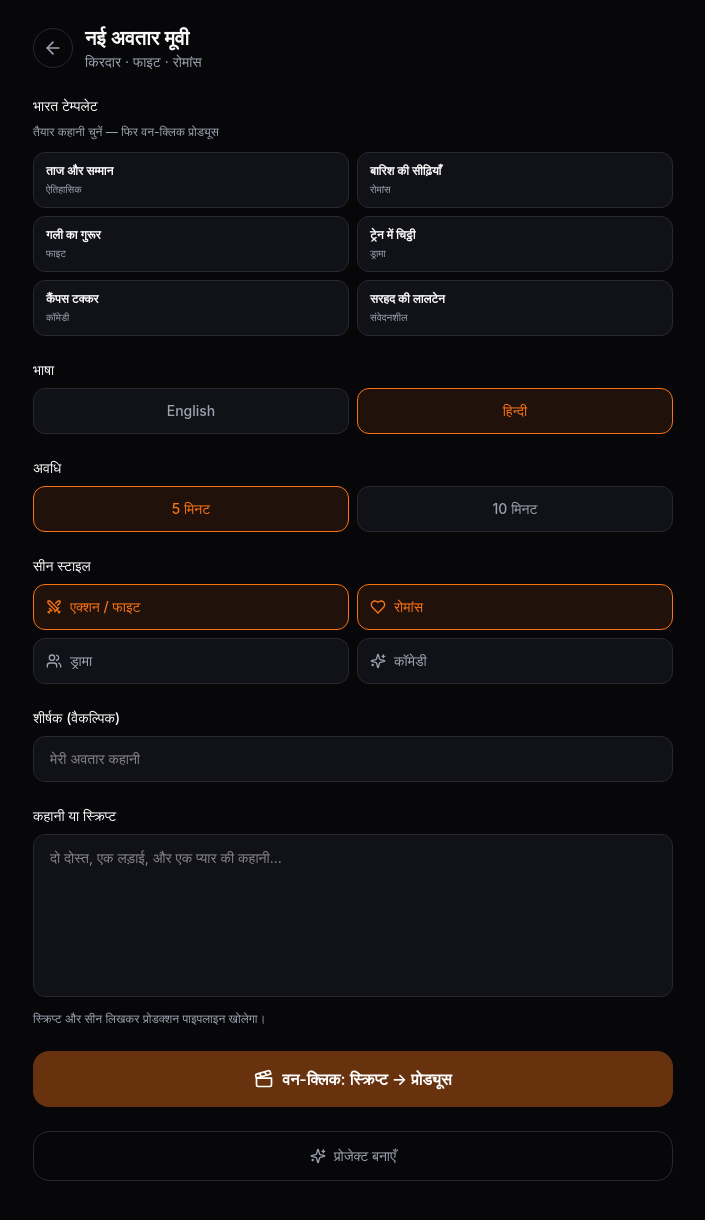
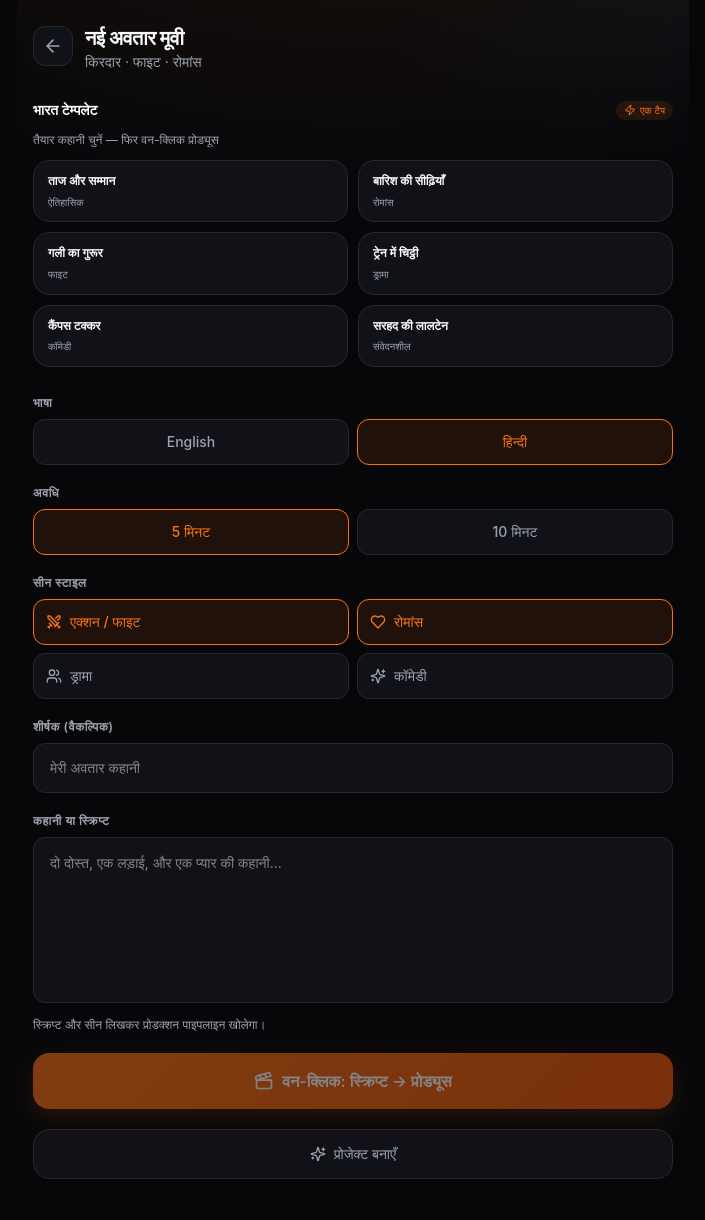
Before and after one commit to bharatnavkalkhand/Bharat-AI, a React (Vite) app: page /create in a window 1280 px wide. Shown: the top 1220 px of the page, without its empty margins (287-992 px from the left). Built offline with nearby package versions, Linux system fonts and the light colour scheme.

Commit message:
ui: professional Create Movie page matching home design

```diff
--- a/src/pages/CreateMoviePage.tsx
+++ b/src/pages/CreateMoviePage.tsx
@@ -8,6 +8,7 @@ import {
   Users,
   Clapperboard,
   Loader2,
+  Zap,
 } from "lucide-react";
 import { useMovieStore } from "@/store/movie-store";
 import { generateScript } from "@/lib/script-engine";
@@ -100,31 +101,37 @@ export function CreateMoviePage() {
   const ui = language;
 
   return (
-    <main className="mx-auto max-w-lg px-4 pb-24 pt-6 sm:max-w-2xl">
-      <header className="mb-6 flex items-center gap-3">
+    <main className="page-shell mx-auto min-h-dvh max-w-lg px-4 pb-28 pt-6 sm:max-w-2xl">
+      <header className="mb-7 flex items-start gap-3">
         <Link
           to="/"
-          className="flex h-10 w-10 items-center justify-center rounded-full border border-border text-muted transition hover:bg-card"
+          className="mt-0.5 flex h-10 w-10 shrink-0 items-center justify-center rounded-xl border border-border bg-card text-muted transition hover:border-accent/40 hover:text-fg"
         >
           <ArrowLeft className="h-5 w-5" />
         </Link>
-        <div>
-          <h1 className="text-xl font-semibold">{t(ui, "newMovie")}</h1>
+        <div className="min-w-0 flex-1">
+          <h1 className="text-xl font-bold tracking-tight">{t(ui, "newMovie")}</h1>
           <p className="text-sm text-muted">{t(ui, "newMovieSub")}</p>
         </div>
       </header>
 
-      {/* Phase 5 templates */}
-      <section className="mb-6">
-        <h2 className="mb-2 text-sm font-medium">
-          {language === "hi" ? "भारत टेम्पलेट" : "Bharat templates"}
-        </h2>
+      {/* Templates */}
+      <section className="mb-7">
+        <div className="mb-3 flex items-center justify-between gap-2">
+          <h2 className="text-sm font-semibold">
+            {language === "hi" ? "भारत टेम्पलेट" : "Bharat templates"}
+          </h2>
+          <span className="inline-flex items-center gap-1 rounded-full bg-accent/10 px-2 py-0.5 text-[10px] font-medium text-accent">
+            <Zap className="h-3 w-3" />
+            {language === "hi" ? "एक टैप" : "One tap"}
+          </span>
+        </div>
         <p className="mb-3 text-xs text-muted">
           {language === "hi"
             ? "तैयार कहानी चुनें — फिर वन-क्लिक प्रोड्यूस"
             : "Pick a ready story — then one-click produce"}
         </p>
-        <div className="grid grid-cols-2 gap-2">
+        <div className="grid grid-cols-2 gap-2.5">
           {BHARAT_TEMPLATES.map((tpl) => {
             const active = pickedTemplate === tpl.id;
             return (
@@ -133,16 +140,14 @@ export function CreateMoviePage() {
                 type="button"
                 onClick={() => applyTemplate(tpl)}
                 className={cn(
-                  "rounded-xl border px-3 py-2.5 text-left transition",
-                  active
-                    ? "border-accent bg-accent/10"
-                    : "border-border bg-card hover:border-accent/40",
+                  "card-pro px-3.5 py-3 text-left",
+                  active && "border-accent bg-accent/10 shadow-sm shadow-orange-500/10",
                 )}
               >
-                <p className="text-xs font-semibold leading-tight">
+                <p className="text-xs font-semibold leading-snug">
                   {language === "hi" ? tpl.titleHi : tpl.titleEn}
                 </p>
-                <p className="mt-1 text-[10px] text-muted">
+                <p className="mt-1.5 text-[10px] leading-snug text-muted">
                   {language === "hi" ? tpl.tagHi : tpl.tagEn}
                 </p>
               </button>
@@ -151,9 +156,11 @@ export function CreateMoviePage() {
         </div>
       </section>
 
-      <div className="space-y-6">
+      <div className="space-y-5">
         <div>
-          <label className="mb-2 block text-sm font-medium">{t(ui, "language")}</label>
+          <label className="mb-2 block text-xs font-semibold uppercase tracking-wider text-muted">
+            {t(ui, "language")}
+          </label>
           <div className="grid grid-cols-2 gap-2">
             {(
               [
@@ -169,7 +176,7 @@ export function CreateMoviePage() {
                   "rounded-xl border px-4 py-3 text-sm font-medium transition",
                   language === opt.id
                     ? "border-accent bg-accent/10 text-accent"
-                    : "border-border bg-card text-muted hover:border-muted",
+                    : "border-border bg-card text-muted hover:border-border-strong",
                 )}
               >
                 {opt.label}
@@ -179,7 +186,9 @@ export function CreateMoviePage() {
         </div>
 
         <div>
-          <label className="mb-2 block text-sm font-medium">{t(ui, "duration")}</label>
+          <label className="mb-2 block text-xs font-semibold uppercase tracking-wider text-muted">
+            {t(ui, "duration")}
+          </label>
           <div className="grid grid-cols-2 gap-2">
             {(
               [
@@ -195,7 +204,7 @@ export function CreateMoviePage() {
                   "rounded-xl border px-4 py-3 text-sm font-medium transition",
                   duration === opt.id
                     ? "border-accent bg-accent/10 text-accent"
-                    : "border-border bg-card text-muted hover:border-muted",
+                    : "border-border bg-card text-muted hover:border-border-strong",
                 )}
               >
                 {opt.label}
@@ -205,7 +214,9 @@ export function CreateMoviePage() {
         </div>
 
         <div>
-          <label className="mb-2 block text-sm font-medium">{t(ui, "styles")}</label>
+          <label className="mb-2 block text-xs font-semibold uppercase tracking-wider text-muted">
+            {t(ui, "styles")}
+          </label>
           <div className="grid grid-cols-2 gap-2">
             {GENRE_OPTIONS.map((opt) => {
               const Icon = opt.icon;
@@ -219,10 +230,10 @@ export function CreateMoviePage() {
                     "flex items-center gap-2 rounded-xl border px-3 py-3 text-sm font-medium transition",
                     active
                       ? "border-accent bg-accent/10 text-accent"
-                      : "border-border bg-card text-muted hover:border-muted",
+                      : "border-border bg-card text-muted hover:border-border-strong",
                   )}
                 >
-                  <Icon className="h-4 w-4" />
+                  <Icon className="h-4 w-4 shrink-0" />
                   {language === "hi" ? opt.labelHi : opt.labelEn}
                 </button>
               );
@@ -231,19 +242,23 @@ export function CreateMoviePage() {
         </div>
 
         <div>
-          <label className="mb-2 block text-sm font-medium">{t(ui, "titleOpt")}</label>
+          <label className="mb-2 block text-xs font-semibold uppercase tracking-wider text-muted">
+            {t(ui, "titleOpt")}
+          </label>
           <input
             type="text"
             value={title}
             onChange={(e) => setTitle(e.target.value)}
             placeholder={language === "hi" ? "मेरी अवतार कहानी" : "My Avatar Story"}
             maxLength={120}
-            className="w-full rounded-xl border border-border bg-card px-4 py-3 text-sm outline-none focus:border-accent"
+            className="w-full rounded-xl border border-border bg-card px-4 py-3.5 text-sm outline-none transition focus:border-accent"
           />
         </div>
 
         <div>
-          <label className="mb-2 block text-sm font-medium">{t(ui, "storyIdea")}</label>
+          <label className="mb-2 block text-xs font-semibold uppercase tracking-wider text-muted">
+            {t(ui, "storyIdea")}
+          </label>
           <textarea
             value={idea}
             onChange={(e) => setIdea(e.target.value)}
@@ -254,7 +269,7 @@ export function CreateMoviePage() {
             }
             rows={6}
             maxLength={4000}
-            className="w-full resize-none rounded-xl border border-border bg-card px-4 py-3 text-sm leading-relaxed outline-none focus:border-accent"
+            className="w-full resize-none rounded-xl border border-border bg-card px-4 py-3.5 text-sm leading-relaxed outline-none transition focus:border-accent"
           />
           <p className="mt-2 text-xs text-muted">{t(ui, "oneClickHint")}</p>
         </div>
@@ -264,10 +279,8 @@ export function CreateMoviePage() {
           disabled={!canCreate || busy !== "idle"}
           onClick={handleOneClick}
           className={cn(
-            "flex w-full items-center justify-center gap-2 rounded-2xl px-6 py-4 text-base font-semibold text-white transition",
-            canCreate && busy === "idle"
-              ? "bg-accent hover:bg-accent-hover active:scale-[0.98]"
-              : "cursor-not-allowed bg-accent/40",
+            "btn-primary flex w-full items-center justify-center gap-2 px-6 py-4 text-base",
+            (!canCreate || busy !== "idle") && "cursor-not-allowed opacity-50 shadow-none",
           )}
         >
           {busy === "oneclick" ? (
@@ -288,9 +301,9 @@ export function CreateMoviePage() {
           disabled={!canCreate || busy !== "idle"}
           onClick={handleCreateOnly}
           className={cn(
-            "flex w-full items-center justify-center gap-2 rounded-2xl border border-border px-6 py-3.5 text-sm font-medium transition",
+            "flex w-full items-center justify-center gap-2 rounded-2xl border border-border bg-card px-6 py-3.5 text-sm font-medium transition",
             canCreate && busy === "idle"
-              ? "text-fg hover:border-accent"
+              ? "text-fg hover:border-accent/50"
               : "cursor-not-allowed text-muted",
           )}
         >
```
